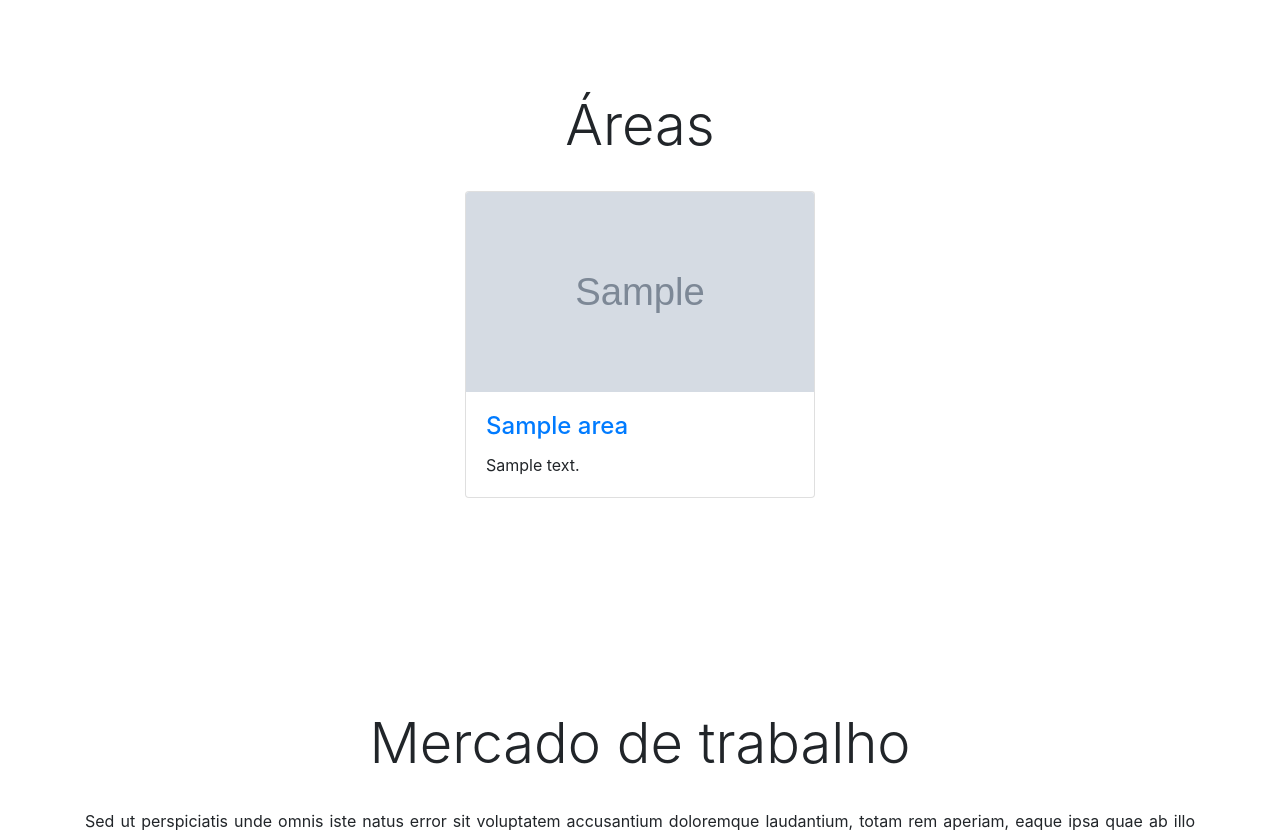
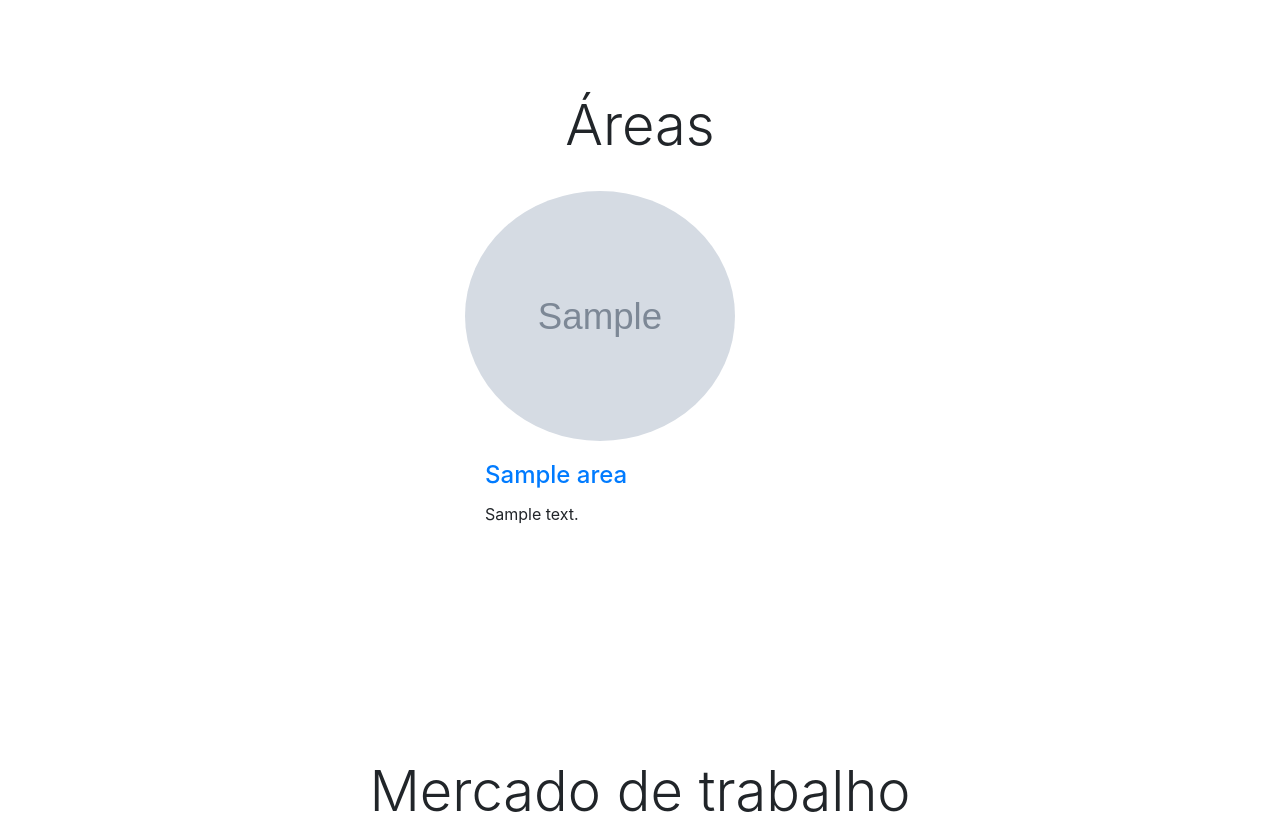
Before and after one commit to juliafds/Decision, a PHP site: page /decision.php in a window 1280 px wide. Shown: the part 538-1368 px from the top of the page. Run offline with PHP 8.4, Linux system fonts and the light colour scheme; tables that the repository leaves empty or names only in its code hold one stand-in row (values such as "Sample post"); grey boxes marked "Sample" are stand-in pictures.

Commit message:
Update decision.php

```diff
--- a/decision.php
+++ b/decision.php
@@ -181,8 +181,8 @@
           echo <<<END
 
 <div class="col-sm-6 col-md-4 ">
-      <div class="card mb-5  ">
-          <img class="card-img-top" img src="$imagem" style="height: 200px">
+      <div class="card mb-5 border-0">
+          <img class="card-img-top rounded-circle" img src="$imagem" style="width:270px; height:250px">
         <div class="card-body">
             <a href="areas.php?id=$id"><h4 class="card-title">$nome</h4></a>
             <p class="card-text">$peqdesc</p>
```
